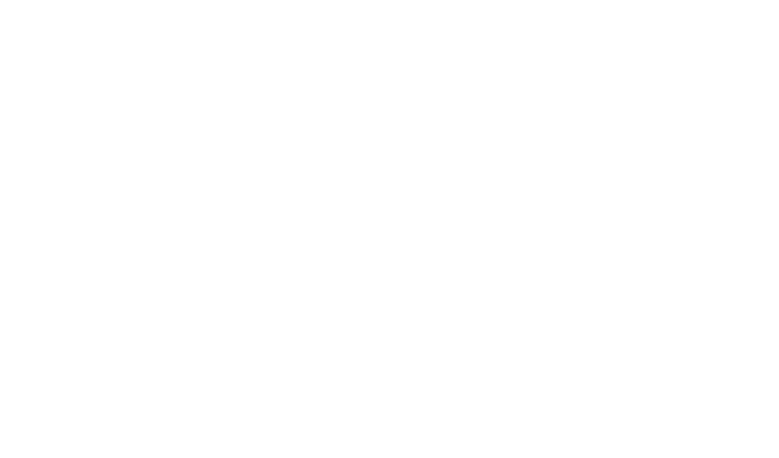
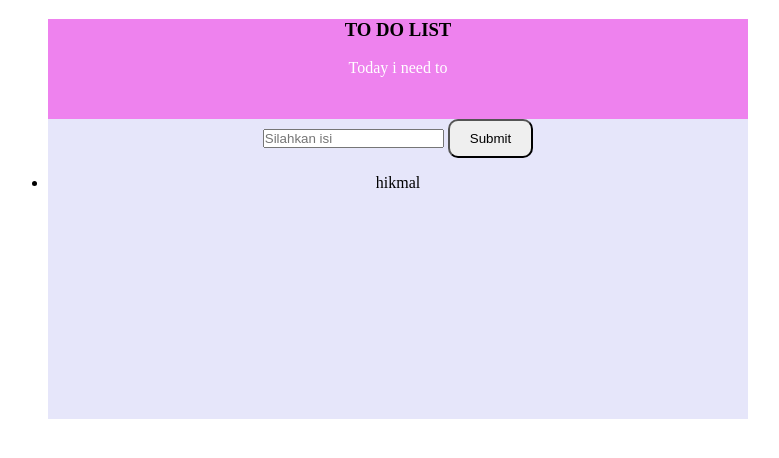
Before and after one commit to dts-kominfo-rea2a/challenge-08-mhikmal03, a website: page index.html in a window 1280 px wide. Shown: the whole page, without its empty margins (242-1021 px from the left). Drawn offline with Linux system fonts and the light colour scheme.

Commit message:
todolist selesai

```diff
--- a/index.html
+++ b/index.html
@@ -5,18 +5,28 @@
     <meta http-equiv="X-UA-Compatible" content="IE=edge" />
     <meta name="viewport" content="width=device-width, initial-scale=1.0" />
     <title>Challenge - DOM</title>
+    <link rel="stylesheet" href="style.css">
   </head>
   <body>
     <div id="app">
-      <!-- TODO: Buatlah sebuah header dengan id todo-title -->
-      <!-- TODO: Buatlah sebuah subtitle dengan id todo-subtitle -->
 
-      <!-- Section: input -->
-      <!-- TODO: Buatlah sebuah input bertipe text dengan id todo-input -->
-      <!-- TODO: Buatlah sebuah button dengan id todo-submit -->
+      <header id="todo-title">
+        <h3>TO DO LIST</h3>
+        <div class="subtitle" id="todo-subtitle">
+          <p>Today i need to</p>
+        </div>
+      </header>
 
-      <!-- Section output -->
-      <!-- TODO: Buatlah sebuah <ul> dengan id todo-output -->
+      <section>
+        <input type="text" id="todo-input" placeholder="Silahkan isi">
+        <button type="button" id="todo-submit">Submit</button>
+        <ul id="todo-output">
+          <li>
+            hikmal
+          </li>
+        </ul>
+      </section >
+
     </div>
 
     <!-- ! Untuk tantangan ini, script jangan diubah ke external js yah ! -->
@@ -27,15 +37,39 @@
       let output;
 
       // TODO: Buatlah sebuah fungsi dengan nama fnClickHandler
+
+
+
       // Fungsi yang digunakan untuk menambahkan tulisan
       // Jangan ubah cara deklarasi fungsinya, cukup isi saja
-      function fnClickHandler(toDoItem) {}
+      function fnClickHandler(toDoItem) {
+        input = document.getElementById('todo-input').value;
+        output = document.createElement('li');
+        result = document.createTextNode(input);
+
+
+        // ==============
+        output.appendChild(result);
+        document.getElementById('todo-output').append(output);
+        document.getElementById('todo-input').value='';
+
+      }
 
       // TODO: register event onclick / addEventListener untuk button
       // akan menjalankan fungsi fnClickHandler
+      const button1 = document.getElementById('todo-submit');
+      button1.addEventListener('click', fnClickHandler);
 
+      enter = document.getElementById('todo-input');
+
+      enter.addEventListener('keypress', (event) => {
+      if(event.key === 'Enter' || event.keyCode ==13) {
+        fnClickHandler();
+      }
+    });
       // TODO: register event onkeypress / addEventListener untuk input
       // sehingga saat di input ditekan enter akan menjalankan fungsi fnClickHandler juga
+
     </script>
   </body>
 </html>
--- /dev/null
+++ b/style.css
@@ -0,0 +1,38 @@
+* {
+    padding: 0;
+    box-sizing: border-box;
+
+}
+
+#app {
+    width: 700px;
+    height: 400px;
+    background-color: lavender;
+    margin: auto;
+}
+
+header {
+    background-color: violet;
+    text-align: center;
+    width: 100%;
+    height: 25%;
+}
+
+header p {
+    color: white;
+}
+
+header .subtitle {
+    margin-bottom: 500px;
+}
+
+section {
+    text-align: center;
+    justify-content: center;
+}
+
+
+button {
+    padding: 10px 20px;
+    border-radius: 10px;
+}
```
